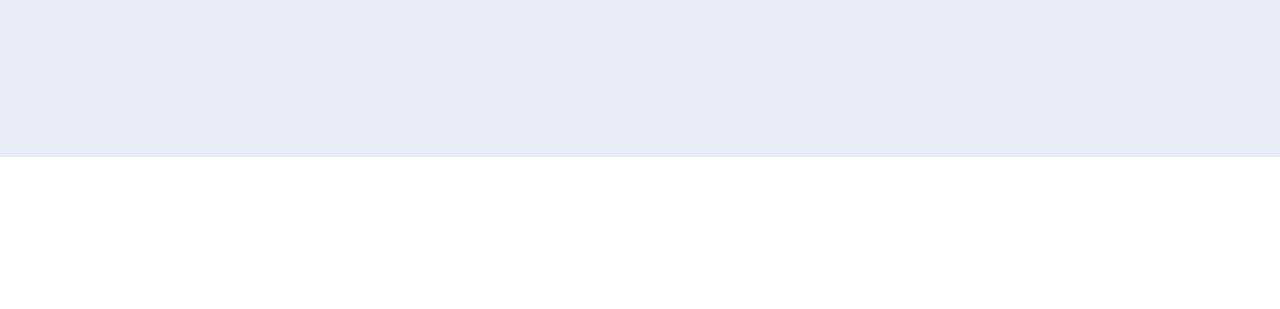
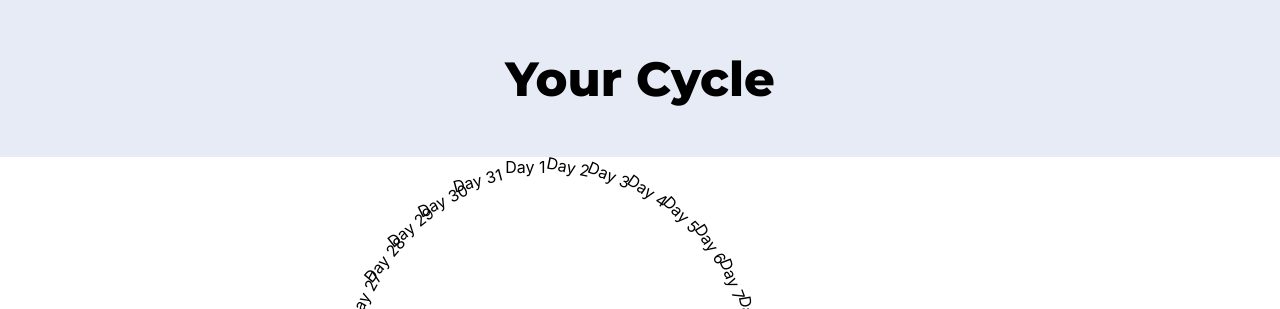
Before and after one commit to LopeAriyo/athena_frontend, a React (Create React App) app: page /cycle in a window 1280 px wide. Shown: the part 643-952 px from the top of the page. Before the commit the page ends 800 px from the top, so only its background shows below. Built offline with nearby package versions, Linux system fonts and the light colour scheme.

Commit message:
Added Home, Profile & Cycle Pages

```diff
--- a/src/App.js
+++ b/src/App.js
@@ -1,28 +1,95 @@
 import React from "react";
-import { Route, withRouter, Switch } from "react-router-dom";
+import { Route, Switch } from "react-router-dom";
 
 import "./App.css";
+
+import API from "./API";
 
 import Welcome from "./pages/Welcome";
 import SignIn from "./pages/SignIn";
 import SignUp from "./pages/SignUp";
 
+import Home from "./pages/Home";
+import Profile from "./pages/Profile";
+import Cycle from "./pages/Cycle";
+
 class App extends React.Component {
+    state = {
+        user: null
+    };
+
+    signUp = () => {
+        //Things go in here
+    };
+
+    signIn = data => {
+        this.setState({ user: data });
+        localStorage.token = data.token;
+    };
+
+    signOut = () => {
+        this.setState({ user: null });
+        localStorage.removeItem("token");
+    };
+
+    componentDidMount() {
+        if (localStorage.token) {
+            API.validate()
+                .then(data => {
+                    if (data.error) throw Error(data.error);
+                    this.signIn(data);
+                    this.props.history.push("/");
+                })
+                .catch(error => alert(error));
+        }
+    }
+
     render() {
         return (
             <div className="App">
                 <Switch>
+                    {this.state.user === null ? (
+                        <Route
+                            exact
+                            path="/"
+                            component={props => <Welcome {...props} />}
+                        />
+                    ) : (
+                        <Route
+                            exact
+                            path="/"
+                            component={props => (
+                                <Home {...props} user={this.state.user} />
+                            )}
+                        />
+                    )}
                     <Route
-                        exact path="/"
-                        component={props => <Welcome {...props} />}
+                        path="/signup"
+                        component={props => (
+                            <SignUp {...props} signUp={this.signUp} />
+                        )}
                     />
                     <Route
                         path="/signin"
-                        component={props => <SignIn {...props} />}
+                        component={props => (
+                            <SignIn {...props} signIn={this.signIn} />
+                        )}
                     />
                     <Route
-                        path="/signup"
-                        component={props => <SignUp {...props} />}
+                        path="/profile"
+                        component={props => (
+                            <Profile
+                                {...props}
+                                user={this.state.user}
+                                signOut={this.signOut}
+                            />
+                        )}
+                    />
+                    <Route
+                        path="/cycle"
+                        component={props => (
+                            <Cycle {...props} user={this.state.user} />
+                        )}
                     />
                 </Switch>
             </div>
--- /dev/null
+++ b/src/pages/Cycle.js
@@ -0,0 +1,92 @@
+import React from "react";
+
+//TODO
+//+ get the cycle start date
+//+ get the cycle End Date
+//+ calculate the cycle length = (sd - ed)
+//+ create an array to represent the cycle
+//+ each element is equal to a day, the total number of days in the cycle is equal to the cycle length
+//+ for each element in the cycle array render a div to represent the cycle days
+//+ each circle should display the cycle day number
+//+ each circle also needs a degree so that it appears as a border around the main circle
+
+class Cycle extends React.Component {
+    state = {
+        cycleStartDate: "02/01/2020",
+        cycleEndDate: "03/02/2020",
+        cycle: []
+    };
+
+    //Reminder
+    //& cycleStartDate and cycleEndDate will come from props
+
+    getCycleLength = () => {
+        let startDate = new Date(this.state.cycleStartDate);
+        let endDate = new Date(this.state.cycleEndDate);
+
+        let cycleLength =
+            (endDate.getTime() - startDate.getTime()) / (1000 * 3600 * 24);
+
+        return cycleLength;
+    };
+
+    createCycle = () => {
+        let cycleLength = this.getCycleLength();
+        let cycle = [];
+
+        for (let i = 0; i <= cycleLength; i++) {
+            cycle.push((i + 1).toString());
+        }
+
+        this.setState({ cycle: cycle });
+    };
+
+    componentDidMount() {
+        this.createCycle();
+    }
+
+    // (() => {
+    //     console.log(
+    //         `rotate(${index * cycleDaysDegree}deg)`
+    //     );
+    //     return {
+    //         "transform-origin": `rotate(${index *
+    //             cycleDaysDegree}deg)`,
+    //         color: "pink"
+    //     };
+    // })()
+
+    render() {
+        const cycleDaysDegree =
+            (360 - this.getCycleLength() / 2) / this.getCycleLength();
+
+        return (
+            <div className="Page">
+                <h3>Your Cycle</h3>
+                <div>
+                    {/* <div className="InfoCircle"></div> */}
+                    {/* "translate(210px, -50vh)" */}
+                </div>
+                <div className="CycleCircle">
+                    {this.state.cycle.map((day, index) => (
+                        <div
+                            className="CycleDay"
+                            key={index}
+                            style={{
+                                position: "absolute",
+                                transformOrigin: "100% 27vh",
+                                transform: `rotate(${index *
+                                    cycleDaysDegree}deg)`
+                            }}
+                        >
+                            {" "}
+                            Day {day}{" "}
+                        </div>
+                    ))}
+                </div>
+            </div>
+        );
+    }
+}
+
+export default Cycle;
--- /dev/null
+++ b/src/pages/Home.js
@@ -0,0 +1,16 @@
+import React from "react";
+// import { Link } from "react-router-dom";
+
+
+class Home extends React.Component {
+    render() {
+        return (
+            <div >
+                <h1>Good morning, {this.props.user.first_name}</h1>
+                <h3>thursday, 20 February</h3>
+            </div>
+        );
+    }
+}
+
+export default Home;
--- /dev/null
+++ b/src/pages/Profile.js
@@ -0,0 +1,14 @@
+import React from "react";
+// import { Link } from "react-router-dom";
+
+class Profile extends React.Component {
+    render() {
+        return <div>
+        <h1>{this.props.user.first_name}</h1>
+        <h1>{this.props.user.email}</h1>
+        <button onClick={this.props.signOut}>Sign Out</button>
+        </div>;
+    }
+}
+
+export default Profile;
```
